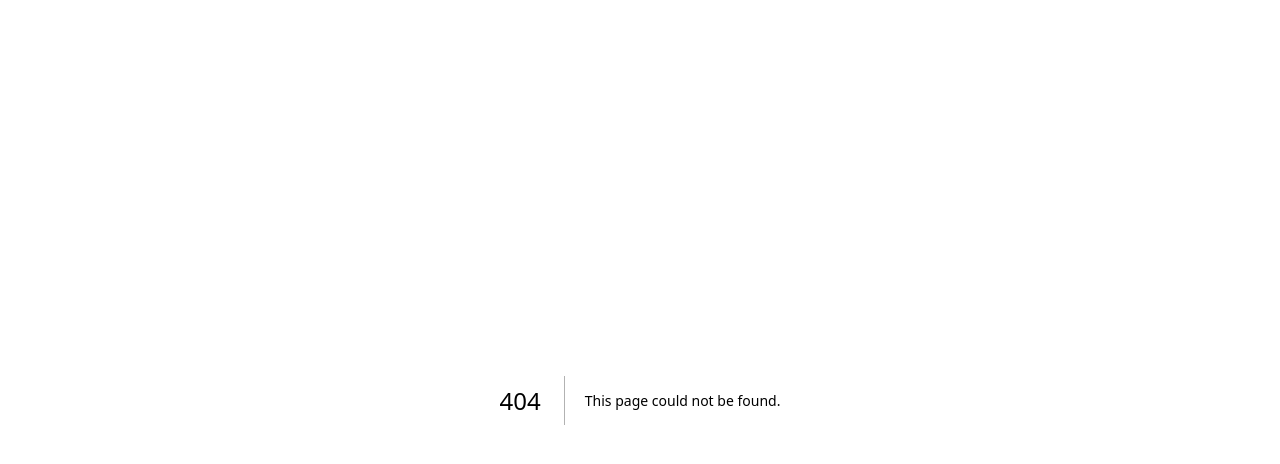
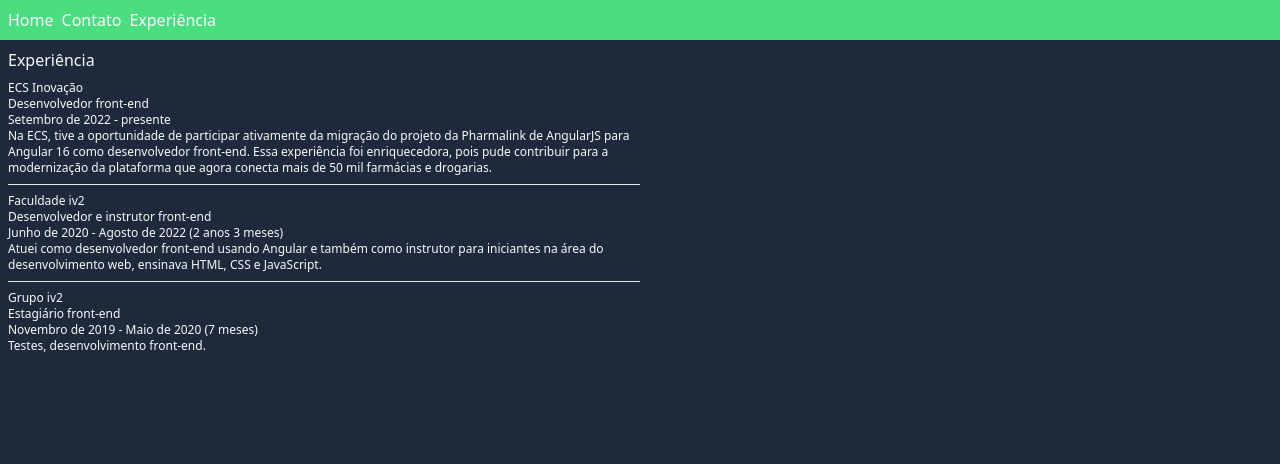
Before and after one commit to ffavareto/lucasfavareto, a Next.js app: page /experience in a window 1280 px wide. Before the commit this address had no page. Shown: the top 464 px of the page. Built offline with nearby package versions, Linux system fonts and the light colour scheme.

Commit message:
reorganização + versão inicial do conteúdo

```diff
--- a/pages/index.js
+++ /dev/null
@@ -1,5 +0,0 @@
-function Home() {
-  return <h1>Lucas, desenvolvedor front-end</h1>;
-}
-
-export default Home;
--- /dev/null
+++ b/src/app/components/button.js
@@ -0,0 +1,3 @@
+export default function Button({ children }) {
+  return <button className="text-green-500">{children}</button>;
+}
--- /dev/null
+++ b/src/app/components/nav.js
@@ -0,0 +1,15 @@
+import Link from "next/link";
+
+export default function Nav() {
+  return (
+    <>
+      <header className="bg-green-400 p-2">
+        <nav className="text-slate-50 flex gap-2">
+          <Link href="/">Home</Link>
+          <Link href="/contact">Contato</Link>
+          <Link href="/experience">Experiência</Link>
+        </nav>
+      </header>
+    </>
+  );
+}
--- /dev/null
+++ b/src/app/contact/page.js
@@ -0,0 +1,29 @@
+import Button from "../components/button";
+
+export default function Contact() {
+  return (
+    <div className=" text-slate-50">
+      <p className="mb-2">
+        Para entrar em contato comigo você pode me enviar um email ou uma
+        mensagem no WhatsApp ;)
+      </p>
+      <p>
+        <Button>
+          <a target="_blank" href="mailto:lucasfavaretosantos98@gmail.com">
+            Enviar e-mail
+          </a>
+        </Button>
+      </p>
+      <p>
+        <Button>
+          <a
+            target="_blank"
+            href="https://api.whatsapp.com/send?phone=5511961947515"
+          >
+            Mensagem no WhatsApp
+          </a>
+        </Button>
+      </p>
+    </div>
+  );
+}
--- /dev/null
+++ b/src/app/experience/page.js
@@ -0,0 +1,42 @@
+export default function Experience() {
+  return (
+    <>
+      <div className="text-slate-50">
+        <h1>Experiência</h1>
+
+        <div className="mt-2 text-xs w-1/2">
+          <div className="my-2">
+            <h2>ECS Inovação</h2>
+            <p>Desenvolvedor front-end</p>
+            <p>Setembro de 2022 - presente</p>
+            <p>
+              Na ECS, tive a oportunidade de participar ativamente da migração
+              do projeto da Pharmalink de AngularJS para Angular 16 como
+              desenvolvedor front-end. Essa experiência foi enriquecedora, pois
+              pude contribuir para a modernização da plataforma que agora
+              conecta mais de 50 mil farmácias e drogarias.
+            </p>
+          </div>
+          <hr />
+          <div className="my-2">
+            <h2>Faculdade iv2</h2>
+            <p>Desenvolvedor e instrutor front-end</p>
+            <p>Junho de 2020 - Agosto de 2022 (2 anos 3 meses)</p>
+            <p>
+              Atuei como desenvolvedor front-end usando Angular e também como
+              instrutor para iniciantes na área do desenvolvimento web, ensinava
+              HTML, CSS e JavaScript.
+            </p>
+          </div>
+          <hr />
+          <div className="my-2">
+            <h2>Grupo iv2</h2>
+            <p>Estagiário front-end</p>
+            <p>Novembro de 2019 - Maio de 2020 (7 meses)</p>
+            <p>Testes, desenvolvimento front-end.</p>
+          </div>
+        </div>
+      </div>
+    </>
+  );
+}
--- /dev/null
+++ b/src/app/layout.js
@@ -0,0 +1,18 @@
+import "./globals.css";
+import Nav from "./components/nav";
+
+export const metadata = {
+  title: "Home",
+  description: "Welcome to Next.js",
+};
+
+export default function RootLayout({ children }) {
+  return (
+    <html lang="en">
+      <body className="bg-slate-800">
+        <Nav />
+        <main className="p-2">{children}</main>
+      </body>
+    </html>
+  );
+}
--- /dev/null
+++ b/src/app/page.js
@@ -0,0 +1,28 @@
+export default function Home() {
+  return (
+    <>
+      <div className="text-slate-50">
+        <h1 className="mb-2">Lucas, desenvolvedor front-end</h1>
+        <p>
+          Sou um desenvolvedor frontend com experiência em tecnologias voltadas
+          para Angular e TypeScript.
+        </p>
+        <p>
+          Minha jornada começou como estagiário em novembro de 2019, no momento
+          ao todo tenho pouco mais de 4 anos de experiência na área.
+        </p>
+        <p>
+          Minhas habilidades técnicas estão mais voltadas ao front-end que é
+          onde tenho experiência sólida porém tenho estudado assuntos além disso
+          como SQL, NestJS e Docker, além disso tenho me aprofundado sobre
+          testes unitários que são extremamente importantes para qualquer
+          aplicação real em produção.
+        </p>
+        <p>
+          Participei de projetos novos, projetos em andamento, projetos antigos
+          e também com migrações de tecnologia.
+        </p>
+      </div>
+    </>
+  );
+}
```
